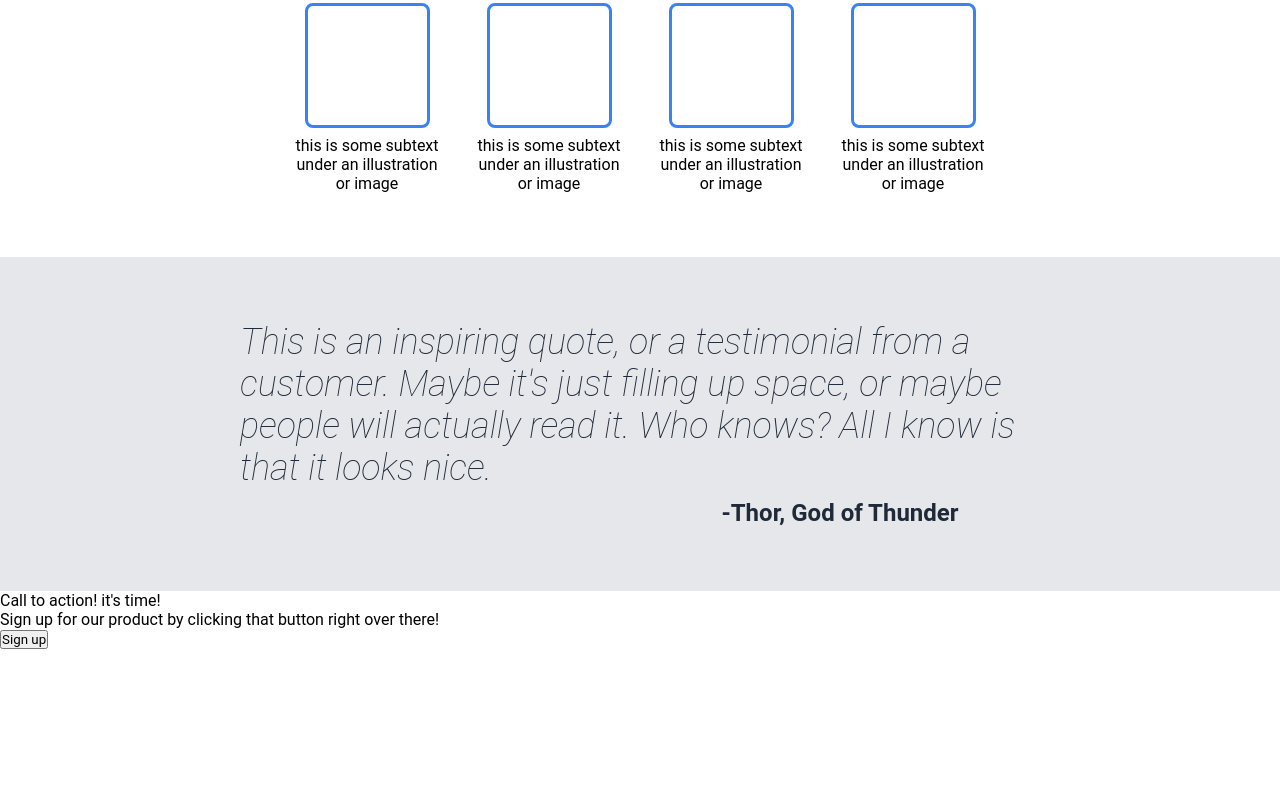
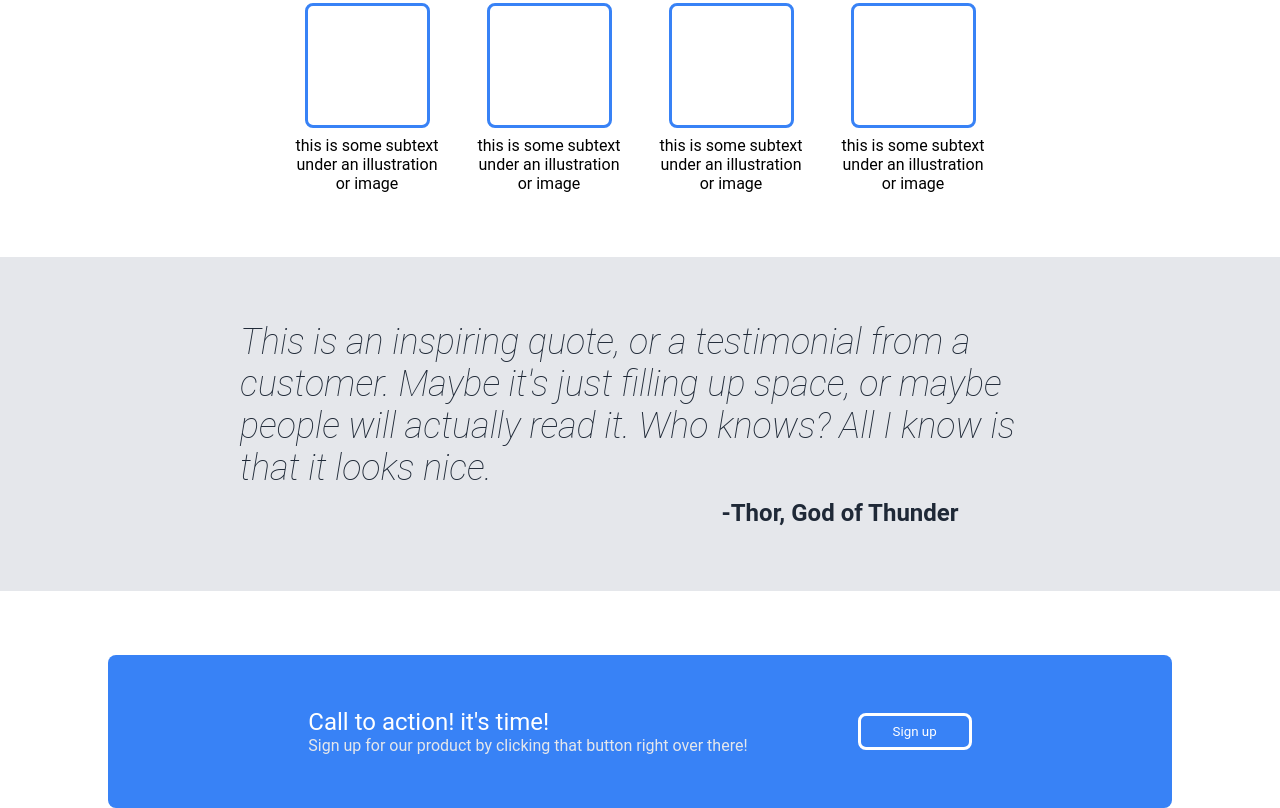
Before and after one commit to adhilkhan2023/landing-page, a plain HTML site: page index.html in a window 1280 px wide. Shown: the part 487-1295 px from the top of the page. Before the commit the page ends 1136 px from the top, so only its background shows below. Drawn offline with Linux system fonts and the light colour scheme.

Commit message:
Add styling to the Sign up section

```diff
--- a/css/style.css
+++ b/css/style.css
@@ -132,3 +132,36 @@
   margin-left: 400px;
   margin-top: 10px;
 }
+
+.sign-up-section{
+  display: flex;
+  justify-content: center;
+  margin-top: 64px;
+}
+
+.sign-up-section .container{
+  display: flex;
+  align-items: center;
+  justify-content: space-between;
+  background-color: #3882F6;
+  padding: 53px 200px;
+  gap: 110px;
+  border-radius: 8px;
+}
+
+.sign-up-section .main-text{
+  font-size: 24px;
+  color: white;
+}
+
+.sign-up-section .secondary-text{
+  color: #E5E7EB;
+}
+
+.sign-up-section button{
+  padding: 8px 32px;
+  border-radius: 8px;
+  border: 3px solid white;
+  background-color: #3882F6;
+  color: white;
+}
--- a/index.html
+++ b/index.html
@@ -49,10 +49,10 @@
     <p class="author">-Thor, God of Thunder</p>
   </div>
   <div class="sign-up-section">
-    <div>
+    <div class="container">
       <div>
-        <p>Call to action! it's time!</p>
-        <p>Sign up for our product by clicking that button right over there!</p>
+        <p class="main-text">Call to action! it's time!</p>
+        <p class="secondary-text">Sign up for our product by clicking that button right over there!</p>
       </div>
       <button>Sign up</button>
     </div>
```
